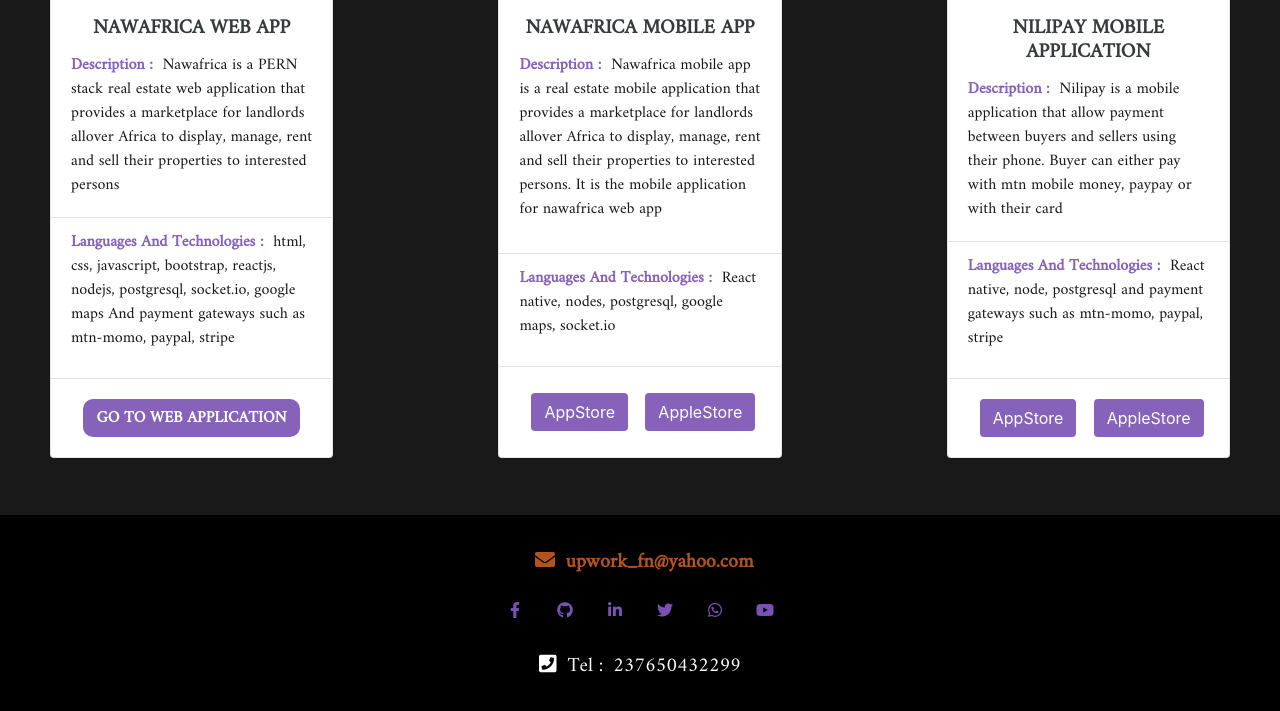
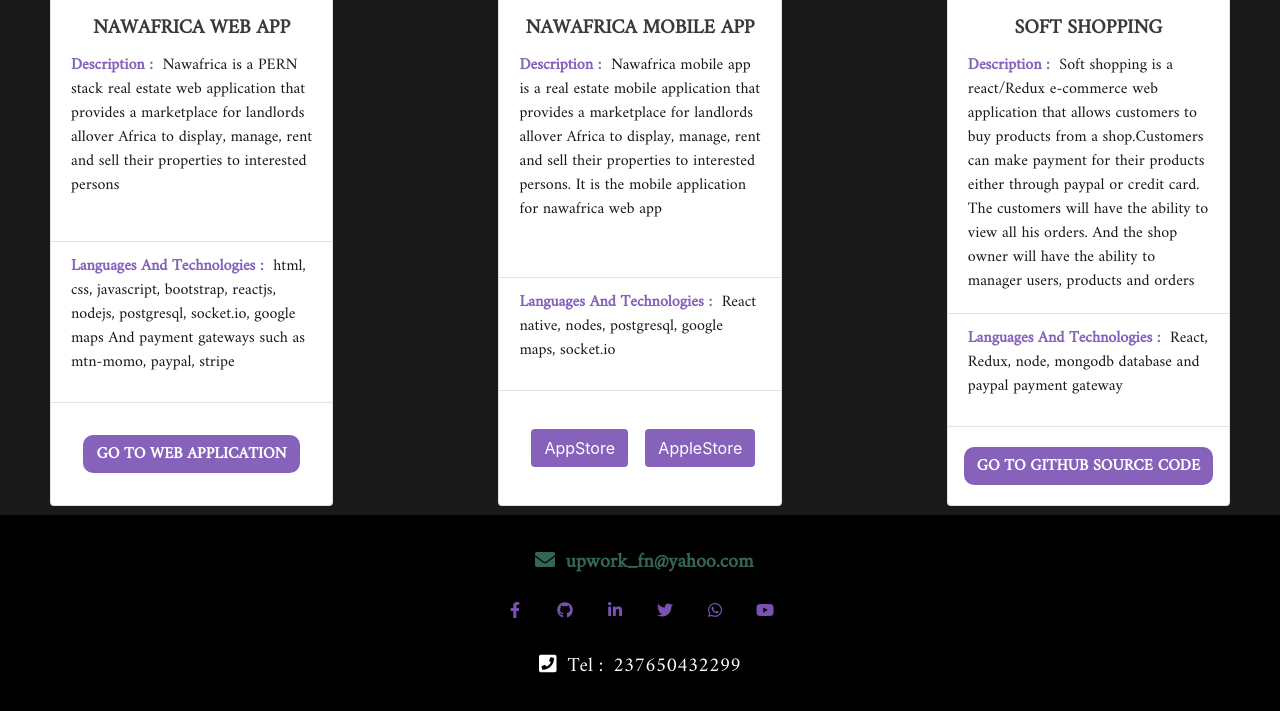
Before and after one commit to felix-nn123/nkongho.github.io, a plain HTML site: page index.html in a window 1280 px wide. Shown: the part 3146-3857 px from the top of the page. Drawn offline with nearby package versions, Linux system fonts and the light colour scheme; a script that the page names is missing.

Commit message:
some changes

```diff
--- a/index.html
+++ b/index.html
@@ -209,7 +209,7 @@ content="Web site created using create-react-app"
                 I scan the market and pick out momentum stocks of the day and
                 strategise by using technical analyses to buy and sell shares in the
                 financial market. I have been doing this with high level of
-                professionality with 3 years of experience dealing with the stock
+                professionality with more than 3 years of experience dealing with the stock
                 market
               </p>
             </div>
@@ -352,13 +352,13 @@ content="Web site created using create-react-app"
         <div class='card'>
           <img class='card-img-top' src='images/card.jpg' alt='Card image cap' />
           <div class='card-body'>
-            <h5 class='card-title'>NILIPAY MOBILE APPLICATION</h5>
+            <h5 class='card-title'>SOFT SHOPPING</h5>
             <p style='text-align: left' class='card-text'>
               <span class='cardProjectDescription'>Description :</span>
               <span style='color: black'>
-                Nilipay is a mobile application that allow payment between buyers
-                and sellers using their phone. Buyer can either pay with mtn
-                mobile money, paypay or with their card
+                Soft shopping is a react/Redux e-commerce web application that allows customers to buy products from a shop.Customers can make payment for their products
+                either through paypal or credit card. The customers will have the ability to view all his orders. And the shop owner will have the ability to manager users,
+                products and orders
               </span>
             </p>
           </div>
@@ -367,24 +367,20 @@ content="Web site created using create-react-app"
               <p style='text-align: left'>
                 <span class='lngTitleSpan'>Languages And Technologies :</span>
                 <span style='color: black'>
-
-                  React native, node, postgresql and payment gateways such as
-                  mtn-momo, paypal, stripe
+                  React, Redux, node, mongodb database and paypal payment gateway
                 </span>
               </p>
             </li>
           </ul>
-          <div class='card-body mobileAppContainer'>
-            <div class='appStoreContainer'>
-              <a href='#' class='btn'>
-                AppStore
-              </a>
-            </div>
-            <div class='appStoreContainer'>
-              <a href='#' class='btn'>
-                AppleStore
-              </a>
-            </div>
+          <div class='card-body nawafricaGoToBtnContainer'>
+            <a
+              href='https://www.github/felix-nn123'
+              target='_blank'
+              rel='noopener noreferrer'
+              class='btn goToWebLink'
+            >
+              GO TO GITHUB SOURCE CODE
+            </a>
           </div>
         </div>
       </div>
--- a/text.css
+++ b/text.css
@@ -504,7 +504,7 @@ p.demos {
 }
 
 #contact .footerEmail {
-  color: #b3541e;
+  color: #346751;
   text-decoration: none;
   font-weight: bold;
   font-size: 20px;
@@ -750,6 +750,7 @@ p.demos {
 }
 .projectCardContainer .card:hover {
   border: solid 2px #7952b3;
+  z-index: 3;
   cursor: pointer;
   width: 24.1%;
 }
```
